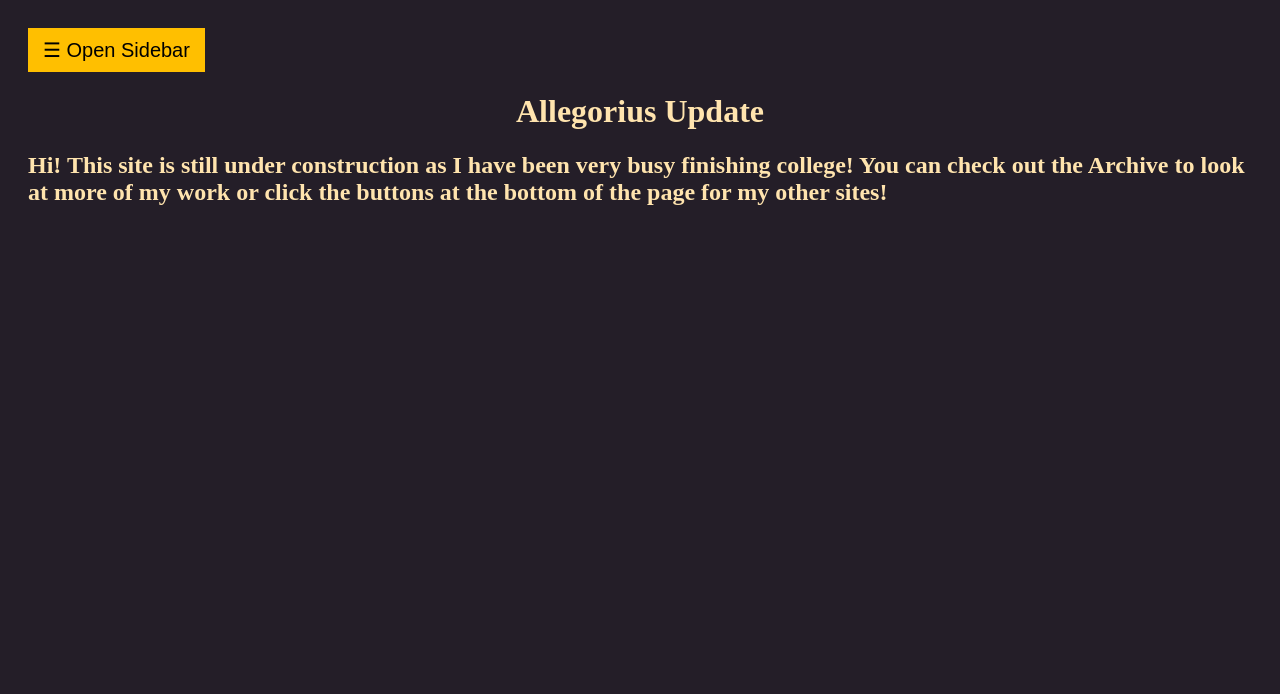
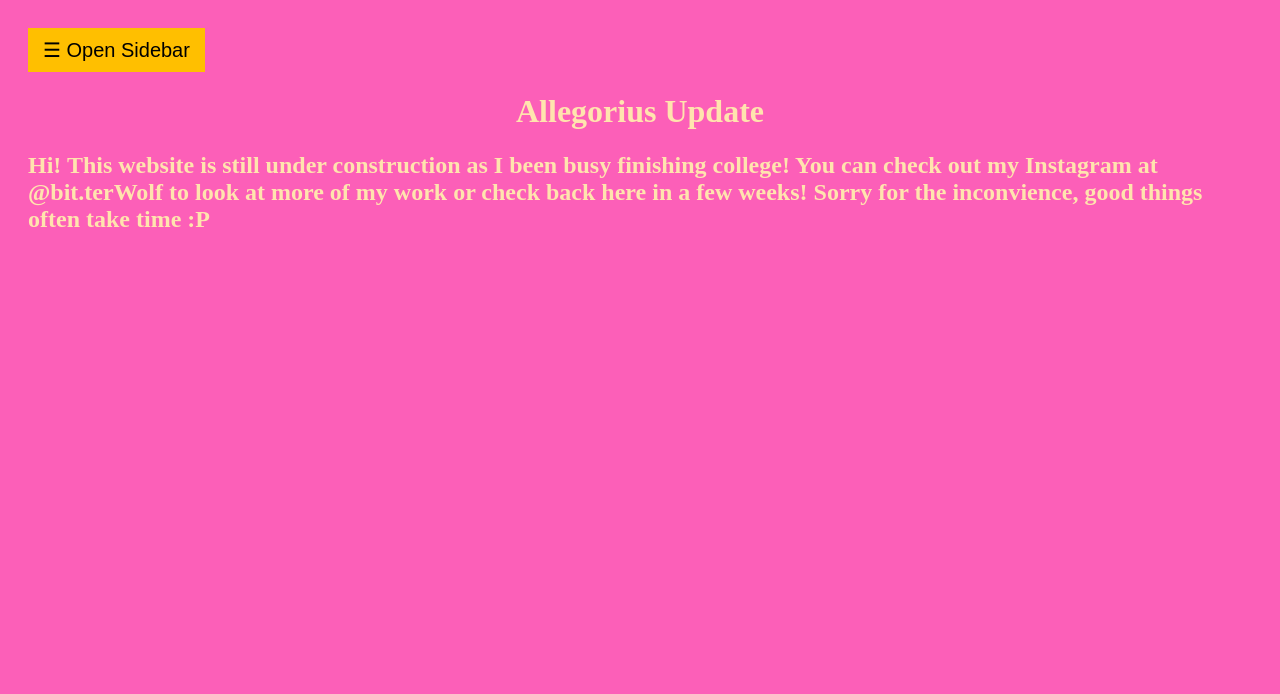
Before and after one commit to Allegorius/AllegoriusWebsite, a plain HTML site: page Public/index.html in a window 1280 px wide. Shown: the top 694 px of the page. Drawn offline with Linux system fonts and the light colour scheme.

Commit message:
background color and message

```diff
--- a/Public/Pages/mystyle.css
+++ b/Public/Pages/mystyle.css
@@ -1,5 +1,5 @@
 body{
-        background-color: rgb(36, 30, 40);
+        background-color: rgb(252, 95, 184);
         color:rgb(255, 228, 174);
     }
  h1{
--- a/Public/index.html
+++ b/Public/index.html
@@ -32,8 +32,11 @@ function closeNav() {
 <div id="main">
   <button class="openbtn" onclick="openNav()">&#9776; Open Sidebar</button>
     <h1>Allegorius Update</h1>
-    <h2>Hi! This site is still under construction as I have been very busy finishing college!
-      You can check out the Archive to look at more of my work or click the buttons at the bottom of the page for my other sites!
+    <h2>Hi! This website is still under construction as I been busy finishing college!
+
+      You can check out my Instagram at @bit.terWolf to look at more of my work or check back here in a few weeks!
+
+      Sorry for the inconvience, good things often take time :P
     </h2>
 
 
```
